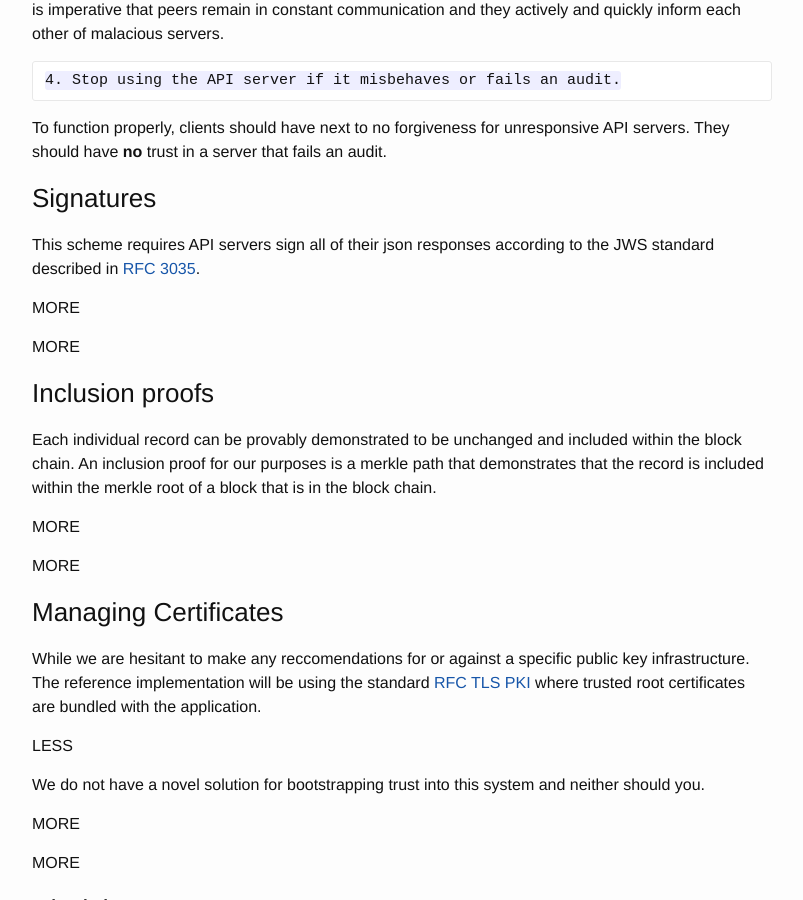
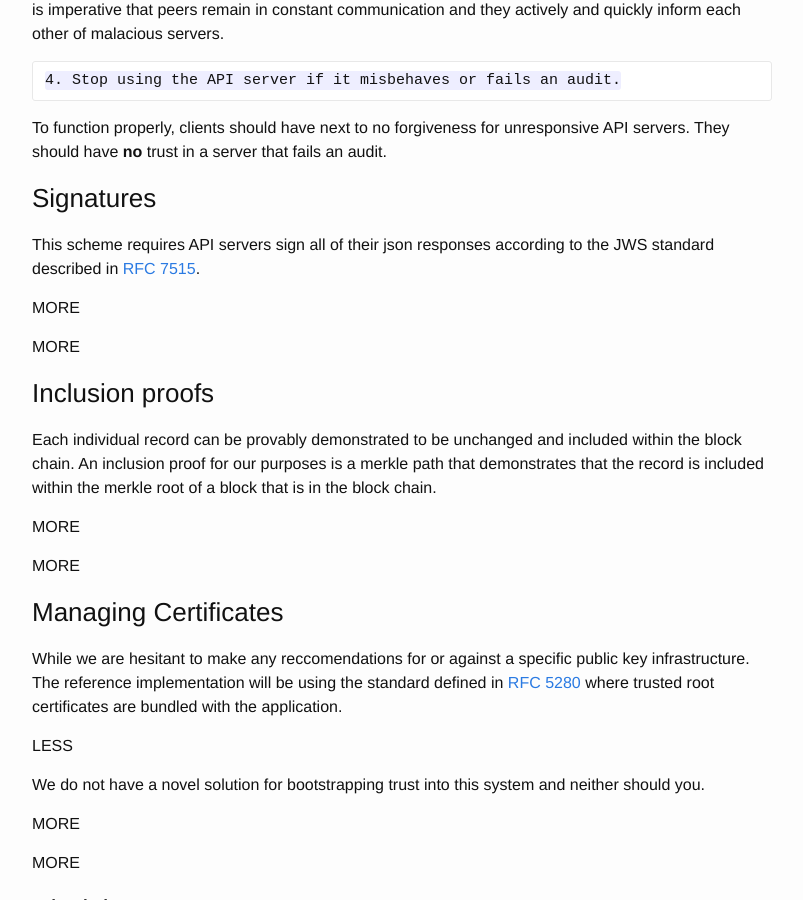
Before and after one commit to soapboxsys/soapbox-site, a Jekyll site: the page built from _posts/2015-09-30-audit-api.markdown, in a window 1280 px wide and 900 px high, scrolled down 2893 px. Shown: the whole window, without its empty margins (238-1041 px from the left). Built offline with Jekyll 4.4.1, drawn with Linux system fonts in a browser that asks for light colours; part of the change alters nothing that is shown.

Commit message:
Updated links

```diff
--- a/_posts/2015-09-30-audit-api.markdown
+++ b/_posts/2015-09-30-audit-api.markdown
@@ -30,12 +30,12 @@ Contents
 ========
 1. Definitions
 2. Requirements
-    2. Server Descriptions
+    1. Server Descriptions
     2. Client Descriptions
-4. Signatures
-6. Inclusion Proofs
-7. Managing Certificates
-5. Disclaimer
+3. Signatures
+4. Inclusion Proofs
+5. Managing Certificates
+6. Disclaimer
 
 ### Definitions
 
@@ -135,7 +135,7 @@ They should have __no__ trust in a server that fails an audit.
 
 ### Signatures
 
-This scheme requires API servers sign all of their json responses according to the JWS standard described in [RFC 3035]().
+This scheme requires API servers sign all of their json responses according to the JWS standard described in [RFC 7515](https://tools.ietf.org/html/rfc7515).
 
 MORE
 
@@ -153,7 +153,7 @@ MORE
 ### Managing Certificates
 
 While we are hesitant to make any reccomendations for or against a specific public key infrastructure.
-The reference implementation will be using the standard [RFC TLS PKI]() where trusted root certificates are bundled with the application.
+The reference implementation will be using the standard defined in [RFC 5280](https://tools.ietf.org/html/rfc5280) where trusted root certificates are bundled with the application.
 
 LESS
 
```
Also changed, not shown: 2 other files.
